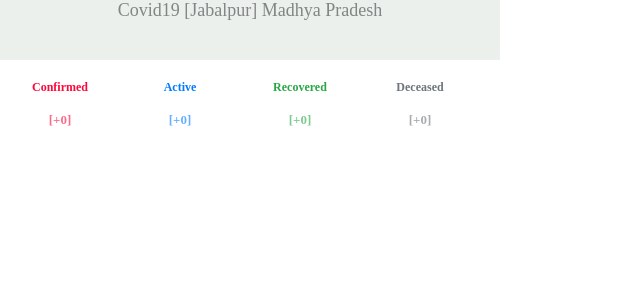
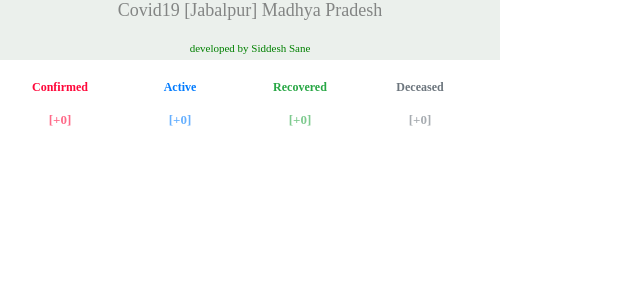
Before and after one commit to siddeshsane/covid19jbp, a PHP site: page /?State=1 in a window 1280 px wide. Shown: the top 300 px of the page, without its empty margins (0-640 px from the left). Run offline with PHP 8.4, Linux system fonts and the light colour scheme; data that the repository does not hold is empty.

Commit message:
cosmetic changes

```diff
--- a/css/style3.css
+++ b/css/main.css
@@ -16,6 +16,12 @@
 	width:100%;
 	background-color:blue;
 }
+.maker
+{
+    font-size:11px;
+    color:green;
+    text-align:right;
+}
 .navbar2
 {
     flex-direction: row;
--- a/index.php
+++ b/index.php
@@ -1,6 +1,6 @@
 <html>
 	<head>
-	<link rel="stylesheet" type="text/css" href="css/style3.css">
+	<link rel="stylesheet" type="text/css" href="css/main.css">
 	<link rel="stylesheet" type="text/css" href="css/covid.css">
 	<script src="scripts/script.js"></script>
 	</head>
@@ -9,7 +9,6 @@
 	 <?php
 	  $state = urlencode($_GET['State']);
       $dict =  urlencode($_GET['District']);
-
 
       if($state && $dict)
       {
@@ -35,9 +34,6 @@
 
         $result=curl_exec($ch);
 
-        //echo $result;
-        // echo "<br/>";
-
         //curl_close ($ch);
         $idx = strlen($result)-15;
         $ff= substr($result,13,$idx);
@@ -54,7 +50,8 @@
        $st = urldecode($state);
 
 
-	  echo " <div class='navbar2'>       Covid19 [$dict] $st </div>
+	  echo " <div class='navbar2'>      Covid19 [$dict] $st <br/><br/>
+	    <span class='maker'>developed by Siddesh Sane</span></div>
     	<div>
     	<div class='Level'>
 		<div class='level-item is-cherry fadeInUp' style='animation-delay: 1s;'>
```
